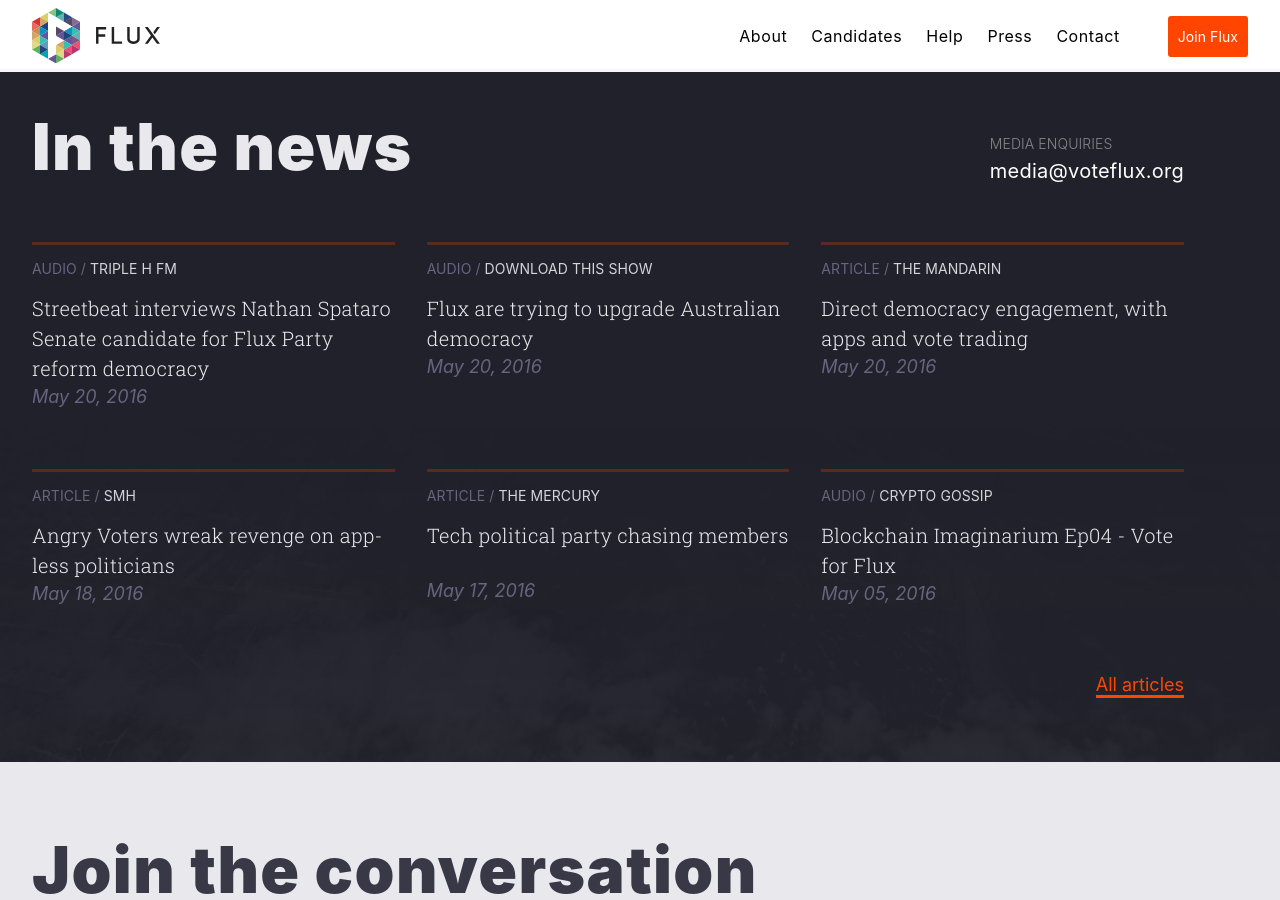
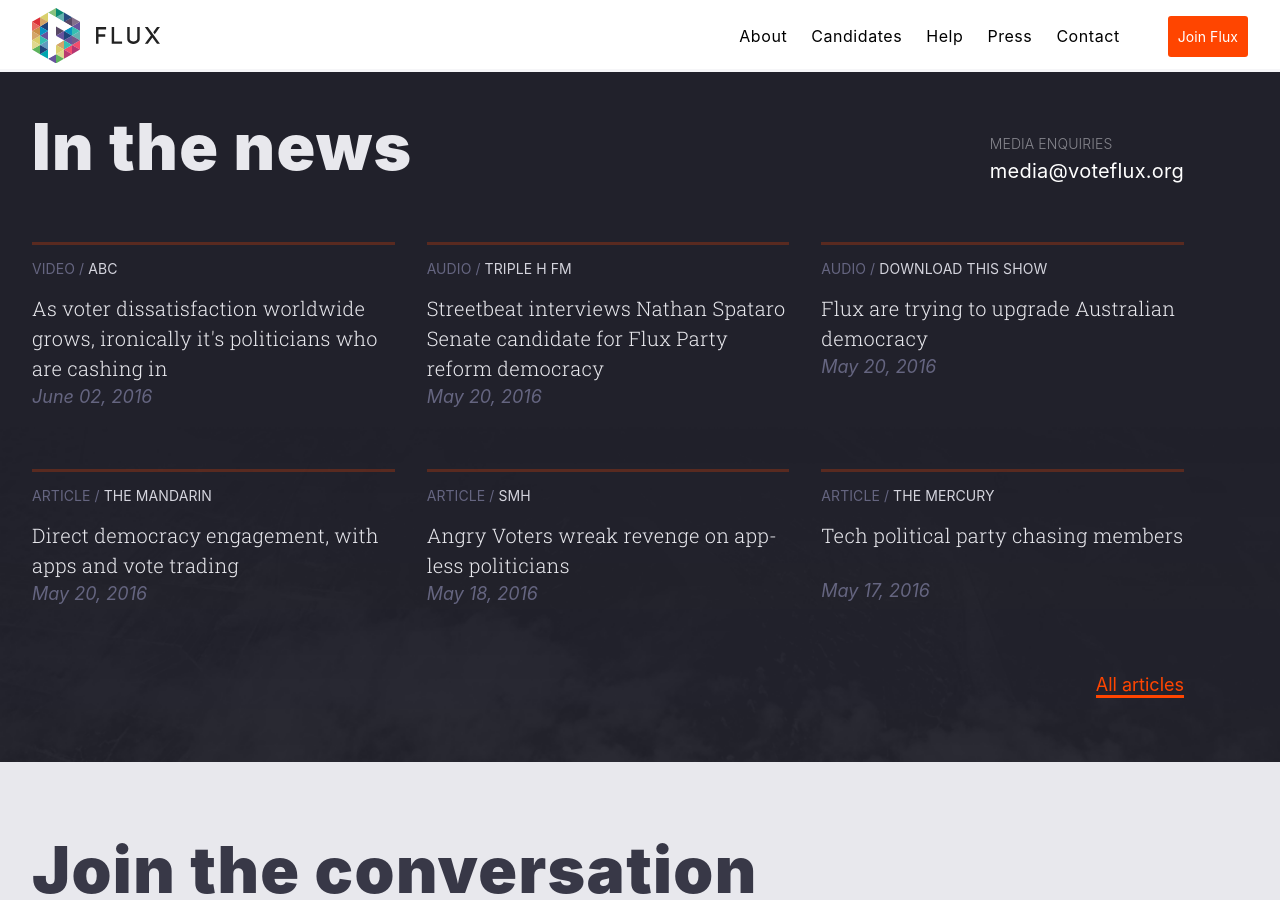
Before and after one commit to voteflux/flux-website-v2, a Jekyll site: the page built from index.html, in a window 1280 px wide and 900 px high, scrolled down 6400 px. Built offline with Jekyll 4.4.1, drawn with Linux system fonts in a browser that asks for light colours.

Commit message:
Add lateline

```diff
--- a/_data/articles.yml
+++ b/_data/articles.yml
@@ -1,3 +1,11 @@
+  -
+    title: "As voter dissatisfaction worldwide grows, ironically it's politicians who are cashing in"
+    url: "http://www.abc.net.au/lateline/content/2015/s4474654.htm"
+    date: "2016-06-02"
+    author: "Lateline"
+    publishedIn: "ABC"
+    major: true
+    type: "video"
   -
     title: "Streetbeat interviews Nathan Spataro Senate candidate for Flux Party reform democracy"
     url: "https://www.mixcloud.com/StreetbeatHHH/streetbeat-interviews-nathan-spataro-senate-candidate-for-flux-party-reform-democracy/"
```
